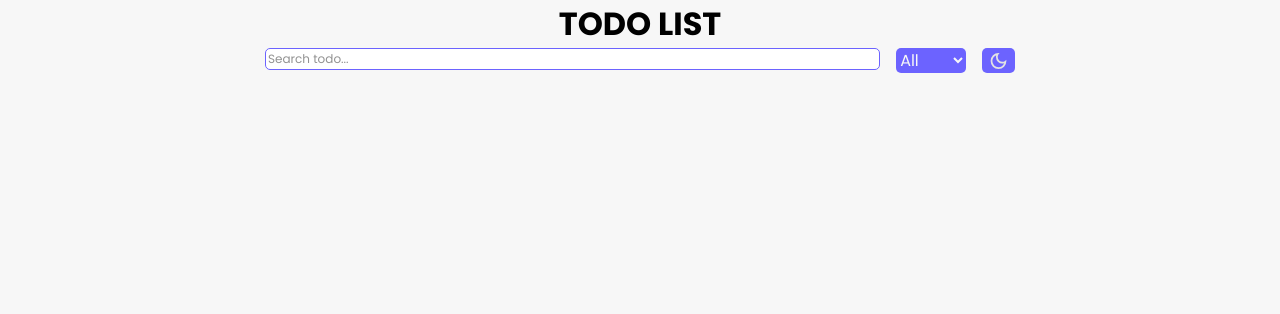
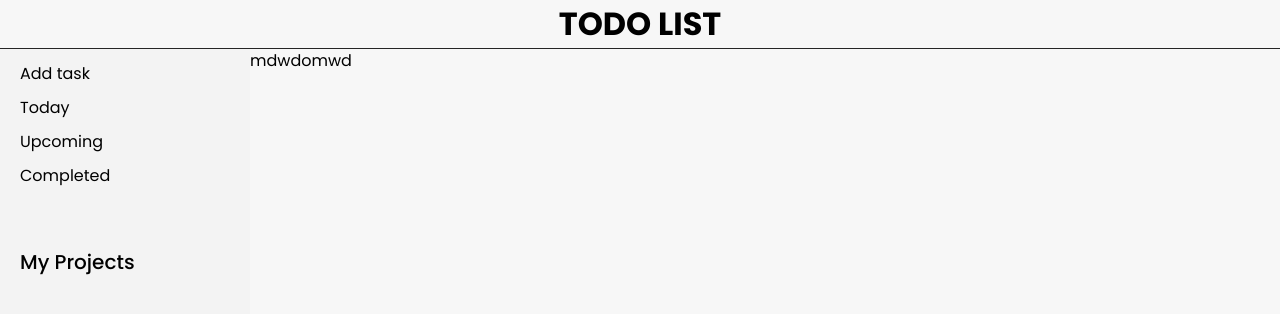
Before and after one commit to Kinzerto/todol-list, a website built with webpack: page src/template.html in a window 1280 px wide. Built offline with nearby package versions, Linux system fonts and the light colour scheme.

Commit message:
Refactor project creation logic and enhance UI structure in template.html

```diff
--- a/src/index.js
+++ b/src/index.js
@@ -7,7 +7,8 @@ const projects = document.querySelector('.projects');
 const tasks = document.querySelector('.tasks');
 const projectButton = document.querySelector('button');
 
+const addProject = document.querySelector('.addProject');
 
-// createProject(projectButton);
+createProject(addProject);
 
 document.addEventListener('DOMContentLoaded',display);
--- a/src/scripts/display.js
+++ b/src/scripts/display.js
@@ -4,27 +4,12 @@ import '../styles/style.scss';
 import dark from '../assets/images/dark_mode.svg';
 
 export function display() {
-    const body = document.querySelector('body');
+    const container = document.querySelector('.container');
+    const header = document.querySelector('header');
 
-    const container = createElement('div', 'container', '', body);
-    const header = createElement('header', '', '', container);
+    //Title
     const title = createElement('h1', '', 'TODO LIST', header);
 
-    const headerSecond = createElement('div', 'headerSecond', '', header);
 
-    //search bar
-    const search = createElement('input', 'search', '', headerSecond);
-    search.placeholder = 'Search todo...';
-
-    //dropdown
-    const dropdown = document.createElement('select');
-    dropdown.className = 'dropdown';
-    const option1 = document.createElement('option');
-    option1.textContent = 'All';
-    dropdown.appendChild(option1);
-    headerSecond.appendChild(dropdown);
-
-    const darkLight = createElement('button', 'darkLight', '', headerSecond);
-    darkLight.innerHTML = `<img src="${dark}" alt="Dark Mode">`;
 
 }
--- a/src/scripts/list.js
+++ b/src/scripts/list.js
@@ -4,7 +4,7 @@ export class Project {
     static #allProjects = {};
     #list = [];
     constructor(name) {
-        if(!name || Project.#allProjects[name]) return;
+        if (!name || Project.#allProjects[name]) return;
         this.name = name;
         Project.#allProjects[name] = this.#list;
     }
@@ -45,26 +45,31 @@ export class AddTask {
     }
 }
 
+const addedProjects = document.querySelector('.addedProjects');
+const tasks = document.querySelector('.tasks');
+tasks.textContent = 'mdwdomwd';
 
 export function createProject(element) {
     element.addEventListener('click', (e) => {
         const inp = prompt();
         if (!inp) return;
         const newProject = new Project(inp);
-        addFunctionality(newProject);
+        displayProject(newProject);
     });
 }
-const projectsContainer = document.querySelector('.projects')
-const tasks = document.querySelector('.tasks');
 
-function addFunctionality(data) {
-    const DOMButtons = createElement('button', data.name, data.name, projectsContainer)
+function displayProject(data) {
+
+    const DOMButtons = createElement('button', 'project', '', addedProjects);
+    const spanHash = createElement('span', 'hash', '', DOMButtons);
+    DOMButtons.append(data.name);
+
     DOMButtons.addEventListener('click', (e) => {
-        const inp = prompt();
-        data.addTask(inp)
+        // const inp = prompt();
+        // data.addTask(inp);
+
+
         displayTasks(data.showList);
-        // console.log(data.showList);
-
         console.log(Project.allProjects);
     })
 }
@@ -72,11 +77,21 @@ function addFunctionality(data) {
 
 function displayTasks(array) {
     tasks.replaceChildren();
+    //adds a button to add tasks to the project
+    createElement('button', 'addTaskBtn', 'Add Task', tasks).addEventListener('click', () => {
+        const title = prompt('Task Title');
+        if (!title) return;
+        const newTask = new AddTask(title);
+        array.push(newTask);
+        console.log(array);
+        displayTasks(array);
+
+    });
     array.forEach(element => {
-        const task = createElement('div', '', element, tasks)
+        const task = createElement('div', '', element.title, tasks);
         task.addEventListener('click', () => {
             console.log(array.indexOf(element));
-        })
+        });
     });
 
 }
--- a/src/styles/style.scss
+++ b/src/styles/style.scss
@@ -1,70 +1,119 @@
 $black: #252525;
 $purple: #6C63FF;
 $white: #F7F7F7;
+$sidebar: #d5d5d51d;
 $poppins: 'Poppins', sans-serif;
 @import url('https://fonts.googleapis.com/css2?family=Poppins:ital,wght@0,100;0,200;0,300;0,400;0,500;0,600;0,700;0,800;0,900;1,100;1,200;1,300;1,400;1,500;1,600;1,700;1,800;1,900&display=swap');
 
 
 .container {
-    height: 100vh;
+    min-height: 100vh;
     background-color: $white;
-    max-width: 750px;
     margin: 0 auto;
     font-family: $poppins;
+    display: grid;
+    grid-template-columns: 250px 1fr;
+    /* width */
+    //   grid-template-rows: 80px 1fr;     /* height */
+    grid-template-areas:
+        "header header"
+        "sidebar content";
+    grid-template-rows: max-content 1fr;
 
     header {
+        grid-area: header;
+        height: max-content;
+        border-bottom: 1px solid $black;
+
         h1 {
             text-align: center;
+        }
+
+    }
+
+    .sidebar {
+        padding-top: 8px;
+        background-color: $sidebar;
+        grid-area: sidebar;
+        padding-left: 20px;
+
+        button {
+            color: black;
+            width: 100%;
+            display: flex;
+            border-style: none;
+            background-color: transparent;
+            cursor: pointer;
+            padding: 5px 0;
+
+            &:hover {
+                background-color: #544e4d2c;
+                border-radius: 5px;
+            }
+
+            span.add {
+                margin-left: 16px;
+                color: white;
+                margin-right: 8px;
+                background-color: #d33322;
+                border-radius: 50%;
+            }
 
         }
-        .headerSecond {
-            // background-color: red;
-            max-height: 38px;
-            display: flex;
-            gap: 16px;
 
-            .search {
-                width: 100%;
-                height: 100%;
-                border-radius: 5px;
-                border-style: none;
-                // background-color: $white;
-                color: $black;
-                // padding-left: 10px;
-                border: 1px solid $purple;
-                font-size: 12px;
+        .projects {
+            margin-top: 54px;
 
-                &::placeholder {
-                    color: $black;
-                    opacity: 0.5;
-                    font-size: 12px;
+
+            .projectTitle {
+                // border: 2px solid $black;
+                display: flex;
+                align-items: center;
+                font-size: 20px;
+                font-weight: 500;
+
+                &:hover {
+                    background-color: #544e4d2c;
+                    border-radius: 5px;
+                    cursor: pointer;
+
+                    button {
+                        opacity: 1;
+                    }
+                }
+
+                button {
+                    opacity: 0;
+                    margin-left: auto;
+                    margin-right: 20px;
+                    border-style: none;
+                    border-radius: 5px;
+                    width: min-content;
+                    padding: 0px 10px;
+
+
+                    span {
+                        position: relative;
+                        font-size: 20px;
+                    }
                 }
             }
 
-            select {
-                width: 85px;
-                border-radius: 5px;
-                border-style: none;
-                background-color: $purple;
-                color: $white;
+            .addedProjects {
+                // border: 1px solid $black;
+                button {
+                    // position: relative;
 
-            }
-
-            button {
-                background-color: $purple;
-                border-style: none;
-                border-radius: 5px;
-                width: 38px;
-                display: flex;
-                justify-content: center;
-                align-items: center;
-                img {
-                    fill: black;
-                    height: 22px;
-                    width: 22px;
+                    span::after {
+                        content: '#';
+                        padding-right: 4px;
+                    }
                 }
             }
         }
+    }
 
+    .content {
+        grid-area: content;
     }
 }
--- a/src/template.html
+++ b/src/template.html
@@ -4,11 +4,45 @@
 <head>
     <meta charset="UTF-8">
     <meta name="viewport" content="width=device-width, initial-scale=1.0">
-    <title>Document</title>
+    <title>Todo List</title>
 </head>
 
 <body>
+    <div class="container">
+        <header></header>
+        <div class="sidebar">
+            <button class="addTask">
+                <span class="addIcon"></span>
+                Add task
+            </button>
+            <button class="todayTask">
+                <span class="todayIcon"></span>
+                Today
+            </button>
+            <button class="upcomingTask">
+                <span class="upcomingIcon"></span>
+                Upcoming
+            </button>
+            <button class="completeTask">
+                <span class="completeIcon"></span>
+                Completed
+            </button>
 
+            <div class="projects">
+                <div class="projectTitle">
+                    <span>My Projects</span>
+                    <button class="addProject">
+                        <span>+</span>
+                    </button>
+                </div>
+                <div class="addedProjects">
+                </div>
+            </div>
+        </div>
+        <div class="content">
+            <div class="tasks"></div>
+        </div>
+    </div>
 </body>
 
 </html>
```
